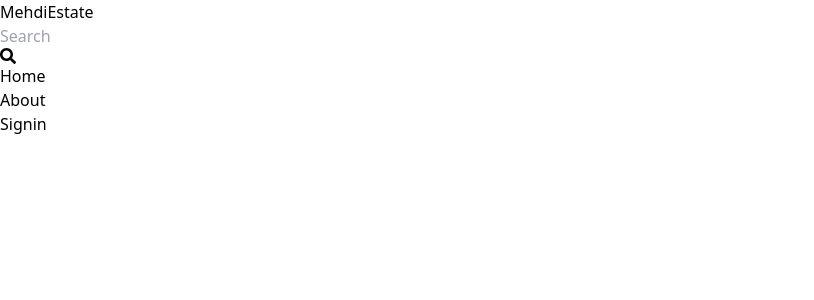
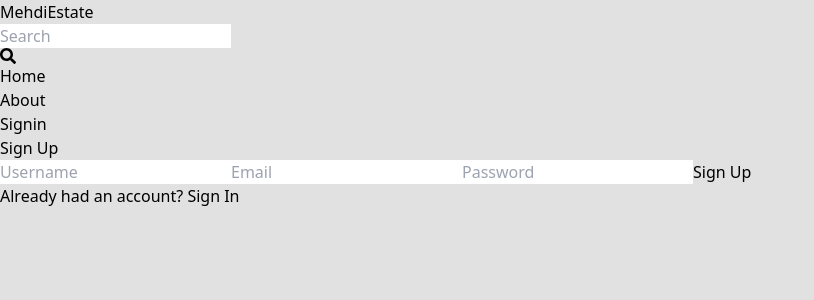
Before and after one commit to mehdi-bhojani/RealEstate, a React (Vite) app in the folder client/: page /sign-up in a window 1280 px wide. Shown: the top 300 px of the page, without its empty margins (0-814 px from the left). Built offline with nearby package versions, Linux system fonts and the light colour scheme.

Commit message:
create sigup page ui

```diff
--- a/client/src/App.jsx
+++ b/client/src/App.jsx
@@ -6,7 +6,9 @@ import Signin from './pages/Signin';
 import Signout from './pages/Signout';
 import Home from './pages/Home';
 import Navbar from './components/Navbar';
+
 import './assets/main.css';
+import Signup from './pages/signup';
 
 
 export default function App() {
@@ -19,6 +21,7 @@ export default function App() {
         <Route path="/profile" element={<Profile/>}/>
         <Route path="/sign-in" element={<Signin />}/>
         <Route path="/sign-out" element={<Signout />}/>
+        <Route path="/sign-up" element={<Signup />}/>
       </Routes>
     </BrowserRouter>
   )
--- a/client/src/components/Navbar.jsx
+++ b/client/src/components/Navbar.jsx
@@ -1,13 +1,13 @@
-import React, { useState } from "react";
+// import  { useState } from "react";
 import { Link } from "react-router-dom";
 import { FaSearch, FaBars } from "react-icons/fa";
 
 const Navbar = () => {
-  const [menuOpen, setMenuOpen] = useState(false);
+  // const [menuOpen, setMenuOpen] = useState(false);
 
-  const onToggleMenu = () => {
-    setMenuOpen(!menuOpen);
-  };
+  // const onToggleMenu = () => {
+  //   setMenuOpen(!menuOpen);
+  // };
 
   return (
     <div className="w-screen bg-[#f2f4ff]">
@@ -31,7 +31,7 @@ const Navbar = () => {
               <Link to="/about">About</Link>
             </li>
             <li className="hover:underline ">
-              <Link to="/signin">Signin</Link>
+              <Link to="/sign-in">Signin</Link>
             </li>
           </ul>
         </div>
--- a/client/src/index.css
+++ b/client/src/index.css
@@ -1,3 +1,7 @@
 @tailwind base;
 @tailwind components;
 @tailwind utilities;
+
+body{
+    background-color:rgba(128, 128, 128, 0.23);
+}
--- a/client/src/pages/Signin.jsx
+++ b/client/src/pages/Signin.jsx
@@ -1,4 +1,3 @@
-import React from 'react'
 
 export default function Signin() {
   return (
--- /dev/null
+++ b/client/src/pages/Signup.jsx
@@ -0,0 +1,18 @@
+import { Link } from "react-router-dom";
+
+export default function signup() {
+  return (
+    <>
+        <div className="mx-auto max-w-2xl p-5">
+        <h1 className="text-3xl font-medium text-center my-5">Sign Up</h1>
+        <form className="flex flex-col gap-3">
+            <input className="rounded-lg p-3" placeholder="Username" type="text" name="userName" id="UserName" />
+            <input className="rounded-lg p-3" placeholder="Email" type="email"  name="email" id="email" />
+            <input className="rounded-lg p-3" placeholder="Password" type="password" name="password" id="password" />
+            <button className="rounded-lg my-5 bg-slate-500 p-3 text-white uppercase font-medium hover:bg-slate-400" type="submit">Sign Up</button>
+        </form>
+        <span>Already had an account? <Link className="text-sky-600 font-medium" to="/sign-in">Sign In</Link></span>
+        </div>
+    </>
+  )
+}
```
